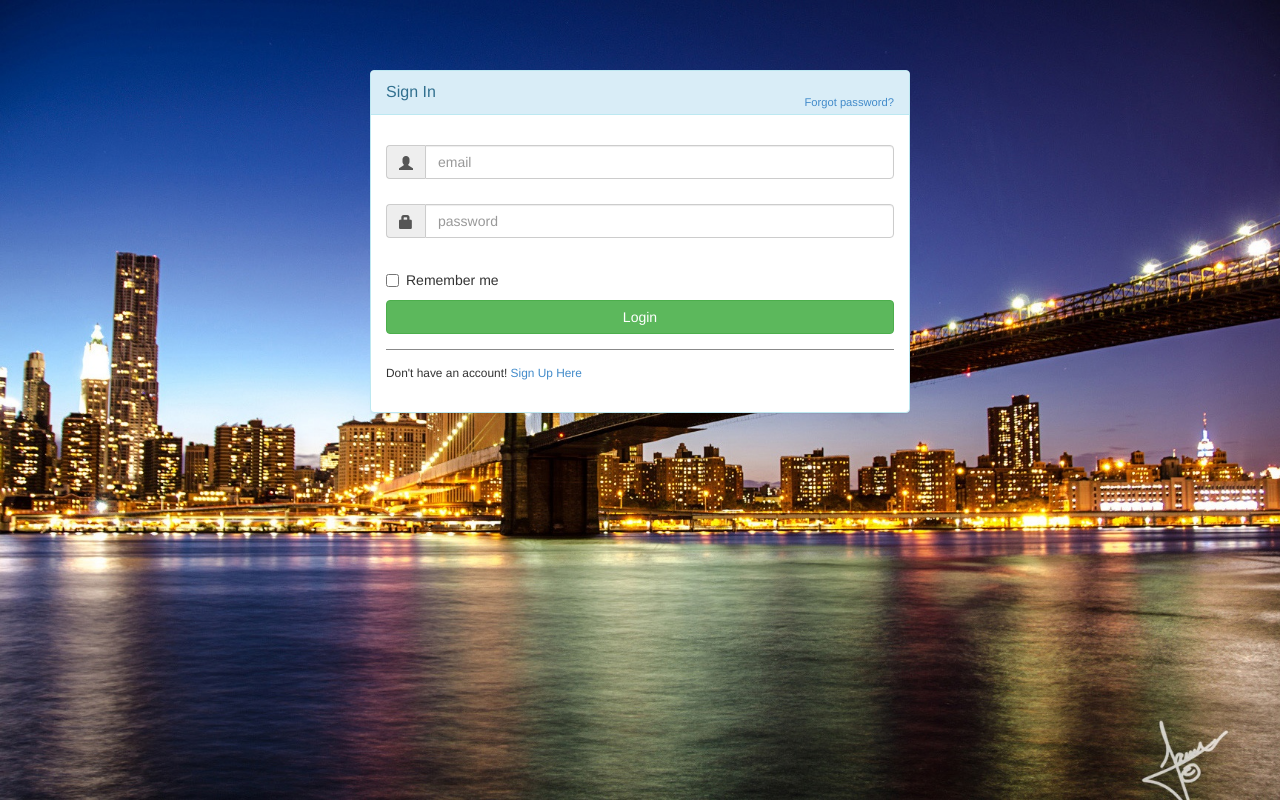
After one commit to hitenpratap/HMator, a Django app: template mainApp/templates/mainApp/registration.html in a window 1280 px wide. The commit adds this page. Run offline with Django 3.2, Linux system fonts and the light colour scheme; the template is opened without the code that fills it, so the values that code supplies are empty; some libraries are stand-ins or nearby versions.

Commit message:
Implemented user authentication and some big changes too

```diff
--- a/mainApp/cron.py
+++ b/mainApp/cron.py
@@ -2,7 +2,7 @@ from datetime import datetime
 
 import kronos
 
-from mainApp.models import User
+from mainApp.models import UserProfile
 
 
 @kronos.register('* * * * *')
@@ -12,10 +12,10 @@ def complain():
     currentTime = datetime.now().strftime('%H:%M')
     if currentTime in postInfo.keys():
         statusText = postInfo.get(currentTime)
-        fbSettings = User.objects.get(serviceType='FACEBOOK')
+        fbSettings = UserProfile.objects.get(serviceType='FACEBOOK')
         # postStatusToFaceBook(fbSettings.accessToken,statusText)
 
     else:
         statusText = 'Test Message'
-        fbSettings = User.objects.get(serviceType='FACEBOOK')
+        fbSettings = UserProfile.objects.get(serviceType='FACEBOOK')
         # postStatusToFaceBook(fbSettings.accessToken,currentTime + statusText)
--- /dev/null
+++ b/mainApp/templates/mainApp/home.html
@@ -0,0 +1 @@
+Hiten Pratap Singh
--- /dev/null
+++ b/mainApp/templates/mainApp/registration.html
@@ -0,0 +1,234 @@
+{% load staticfiles %}
+<html>
+<head>
+    <title>HMator | Hiten Pratap Singh</title>
+    <link rel="stylesheet" type="text/css" href="{% static 'mainApp/bootstrap.css' %}"/>
+    <link rel="stylesheet" type="text/css" href="{% static 'mainApp/justified-nav.css' %}"/>
+    <link rel="stylesheet" type="text/css" href="{% static 'mainApp/stream.css' %}"/>
+    <script type="text/javascript" src="{% static 'mainApp/jquery-2.0.3.min.js' %}"></script>
+    <script type="text/javascript" src="{% static 'mainApp/bootstrap.js' %}"></script>
+    <style>
+        body {
+            background: url('../../static/mainApp/images/brooklyn.jpg') no-repeat center center fixed;
+            -webkit-background-size: cover;
+            -moz-background-size: cover;
+            -o-background-size: cover;
+            background-size: cover;
+    </style>
+</head>
+<body>
+
+
+<div class="container">
+    <div id="loginbox" style="margin-top:50px;" class="mainbox col-md-6 col-md-offset-3 col-sm-8 col-sm-offset-2">
+        <div class="panel panel-info">
+            <div class="panel-heading">
+                <div class="panel-title">Sign In</div>
+                <div style="float:right; font-size: 80%; position: relative; top:-10px"><a href="javascript:void(0)">Forgot
+                    password?</a>
+                </div>
+            </div>
+
+            <div style="padding-top:30px" class="panel-body">
+
+                {% if messages %}
+                    {% for message in messages %}
+                        <div class="alert alert-{{ message.tags }} alert-dismissible" role="alert">
+                            <button type="button" class="close" data-dismiss="alert"><span
+                                    aria-hidden="true">&times;</span><span
+                                    class="sr-only">Close</span></button>
+                            {{ message }}
+                        </div>
+                    {% endfor %}
+                    {% ifequal viewPage 'signupbox' %}
+                        <script>
+                             $('#loginbox').hide()
+                             $("#signupbox").show()
+                        </script>
+                        {% else %}
+                         <script>
+                            $('#signupbox').hide()
+                             $("#loginbox").show()
+                        </script>
+                    {% endifequal %}
+                {% endif %}
+
+                <div style="display:none" id="login-alert" class="alert alert-danger col-sm-12"></div>
+
+                <form id="loginform" class="form-horizontal" role="form" method="post" action="signin/">
+
+                    {% csrf_token %}
+
+                    <div style="margin-bottom: 25px" class="input-group">
+                        <span class="input-group-addon"><i class="glyphicon glyphicon-user"></i></span>
+                        <input id="login-username" type="text" class="form-control" name="email" value=""
+                               placeholder="email">
+                    </div>
+
+                    <div style="margin-bottom: 25px" class="input-group">
+                        <span class="input-group-addon"><i class="glyphicon glyphicon-lock"></i></span>
+                        <input id="login-password" type="password" class="form-control" name="password"
+                               placeholder="password">
+                    </div>
+
+
+                    <div class="input-group">
+                        <div class="checkbox">
+                            <label>
+                                <input id="login-remember" type="checkbox" name="remember" value="1"> Remember me
+                            </label>
+                        </div>
+                    </div>
+
+
+                    <div style="margin-top:10px" class="form-group">
+                        <!-- Button -->
+
+                        <div class="col-sm-12 controls">
+                            <button type="submit" id="btn-login" class="btn btn-success btn-block">Login </button>
+                            {#                            <a id="btn-fblogin" href="javascript:void(0)" class="btn btn-primary">Login with Facebook</a>#}
+
+                        </div>
+                    </div>
+
+
+                    <div class="form-group">
+                        <div class="col-md-12 control">
+                            <div style="border-top: 1px solid#888; padding-top:15px; font-size:85%">
+                                Don't have an account!
+                                <a href="javascript:void(0)" onClick="$('#loginbox').hide(); $('#signupbox').show()">
+                                    Sign Up Here
+                                </a>
+                            </div>
+                        </div>
+                    </div>
+                </form>
+
+
+            </div>
+        </div>
+    </div>
+    <div id="signupbox" style="display:none; margin-top:50px"
+         class="mainbox col-md-6 col-md-offset-3 col-sm-8 col-sm-offset-2">
+        <div class="panel panel-info">
+            <div class="panel-heading">
+                <div class="panel-title">Sign Up</div>
+                <div style="float:right; font-size: 85%; position: relative; top:-10px"><a id="signinlink"
+                                                                                           href="javascript:void(0)"
+                                                                                           onclick="$('#signupbox').hide(); $('#loginbox').show()">Sign
+                    In</a></div>
+
+            </div>
+            <div class="panel-body">
+                {% if messages %}
+                    {% for message in messages %}
+                        <div class="alert alert-{{ message.tags }} alert-dismissible" role="alert">
+                            <button type="button" class="close" data-dismiss="alert"><span
+                                    aria-hidden="true">&times;</span><span
+                                    class="sr-only">Close</span></button>
+                            {{ message }}
+                        </div>
+                    {% endfor %}
+                    {% ifequal viewPage 'signupbox' %}
+                        <script>
+                             $('#loginbox').hide()
+                             $("#signupbox").show()
+                        </script>
+                        {% else %}
+                         <script>
+                            $('#signupbox').hide()
+                             $("#loginbox").show()
+                        </script>
+                    {% endifequal %}
+                {% endif %}
+                <form id="signupform" class="form-horizontal" role="form" action="signup/" method="post">
+
+                    {% csrf_token %}
+
+                    <div id="signupalert" style="display:none" class="alert alert-danger">
+                        <p>Error:</p>
+                        <span></span>
+                    </div>
+
+
+                    <div class="form-group">
+                        <label for="email" class="col-md-3 control-label">Email</label>
+
+                        <div class="col-md-9">
+                            <input type="text" class="form-control" name="email" placeholder="Email Address">
+                        </div>
+                    </div>
+
+                    <div class="form-group">
+                        <label for="firstname" class="col-md-3 control-label">First Name</label>
+
+                        <div class="col-md-9">
+                            <input type="text" class="form-control" name="firstName" placeholder="First Name">
+                        </div>
+                    </div>
+                    <div class="form-group">
+                        <label for="lastname" class="col-md-3 control-label">Last Name</label>
+
+                        <div class="col-md-9">
+                            <input type="text" class="form-control" name="lastName" placeholder="Last Name">
+                        </div>
+                    </div>
+
+                    <div class="form-group">
+                        <label for="lastname" class="col-md-3 control-label">Mobile</label>
+
+                        <div class="col-md-9">
+                            <input type="text" class="form-control" name="mobile" placeholder="mobile">
+                        </div>
+                    </div>
+
+                    <div class="form-group">
+                        <label for="password" class="col-md-3 control-label">Password</label>
+
+                        <div class="col-md-9">
+                            <input type="password" class="form-control" name="password" placeholder="Password">
+                        </div>
+                    </div>
+
+                    <div class="form-group">
+                        <label for="password" class="col-md-3 control-label">Confirm Password</label>
+
+                        <div class="col-md-9">
+                            <input type="password" class="form-control" name="confPasswors"
+                                   placeholder="Confirm Password">
+                        </div>
+                    </div>
+
+                    <div class="form-group">
+                        <!-- Button -->
+                        <div class="col-md-offset-3 col-md-9">
+                            <button id="btn-signup" type="submit" class="btn btn-info btn-block"><i
+                                    class="icon-hand-right"></i>
+                                &nbsp Sign Up
+                            </button>
+                            {#                            <span style="margin-left:8px;">or</span>#}
+                        </div>
+                    </div>
+
+
+                    {#                    <div style="border-top: 1px solid #999; padding-top:20px" class="form-group">#}
+                    {##}
+                    {#                        <div class="col-md-offset-3 col-md-9">#}
+                    {#                            <button id="btn-fbsignup" type="button" class="btn btn-primary"><i#}
+                    {#                                    class="icon-facebook"></i> Sign Up with Facebook#}
+                    {#                            </button>#}
+                    {#                        </div>#}
+                    {##}
+                    {#                    </div>#}
+
+
+                </form>
+            </div>
+        </div>
+
+
+    </div>
+</div>
+
+</body>
+</html>
--- a/mainApp/templates/mainApp/statusForm.html
+++ b/mainApp/templates/mainApp/statusForm.html
@@ -1,5 +1,5 @@
 <div id="wrapper" class="col-lg-12">
-            <form role="form" id="sign-up_area" method="post" id="postStatus" action="postStatus.html/">
+            <form role="form" id="sign-up_area" method="post" id="postStatus" action="postStatus/">
                 {% csrf_token %}
                 <br/>
                 <!-- Textarea -->
--- a/mainApp/templates/mainApp/streams.html
+++ b/mainApp/templates/mainApp/streams.html
@@ -39,7 +39,7 @@
         {% endfor %}
 
     {% else %}
-        <p><a class="btn btn-primary" href="javascript:void(0)" role="button">Connect to Facebook</a></p>
+        <p><a class="btn btn-primary" href="connectToFacebook/" role="button">Connect to Facebook</a></p>
     {% endif %}
 
 {% endblock %}
--- a/mainApp/urls.py
+++ b/mainApp/urls.py
@@ -1,9 +1,16 @@
 from django.conf.urls import url
+
 from mainApp import views
 
-urlpatterns = [url(r'^$', views.index, name='index'),
-               url(r'^connectToFacebook/$', views.connectToFacebook, name='connectToFacebook'),
+
+urlpatterns = [url(r'^$', views.registration, name='registration'),
+               url(r'^streamPage/connectToFacebook/$', views.connectToFacebook, name='connectToFacebook'),
                url(r'^getFacebookInfo/$', views.getFacebookInfo, name='getFacebookInfo'),
-               url(r'^postStatus.html/$', views.postStatus, name='postStatus'),
-               url(r'^facebook/$', views.saveFacebookSettings, name='saveFacebook')
-               ]
+               url(r'^streamPage/postStatus/$', views.postStatus, name='postStatus'),
+               url(r'^facebook/$', views.saveFacebookSettings, name='saveFacebook'),
+               url(r'^signup/$', views.signUpUser, name='signUpUser'),
+               url(r'^signin/$', views.signInUser, name='signInUser'),
+               url(r'^streamPage/$', views.streamPage, name='streamPage'),
+               url(r'^streamPage/logout/$', views.signOut, name='signOut')
+
+]
```
Also changed, not shown: mainApp/models.py (+32 -6 lines), mainApp/templates/mainApp/index.html (+6 -5 lines), mainApp/views.py (+148 -30 lines), mainApp/static/mainApp/images/brooklyn.jpg (added), mainApp/templates/mainApp/settings.html (added), 6 other files.
